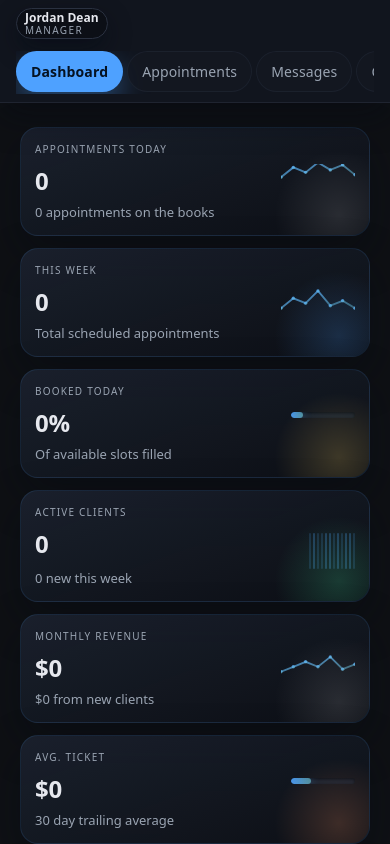
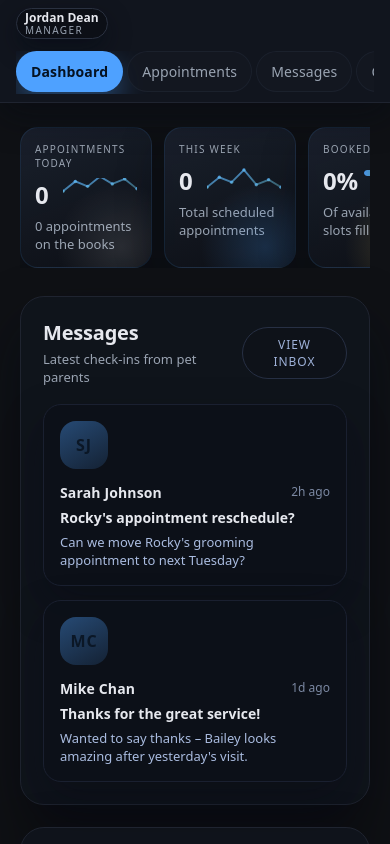
Before and after one commit to JimmysRanch/1030, a Next.js app: page / in a window 390 px wide. Shown: the top 844 px of the page. Built offline with nearby package versions, Linux system fonts and the light colour scheme.

Commit message:
Force dashboard widgets into single row

```diff
--- a/app/globals.css
+++ b/app/globals.css
@@ -67,7 +67,7 @@ button { font: inherit; color: inherit; }
 .metric-progress-track span { position:absolute; inset:0; border-radius:999px; background:linear-gradient(90deg, rgba(78,161,255,0.9), rgba(122,236,255,0.55)); box-shadow:0 0 10px rgba(78,161,255,0.45); }
 .dashboard { gap:32px; }
 .dashboard-stack { display:flex; flex-direction:column; gap:28px; }
-.dashboard-metrics { grid-template-columns:repeat(6, minmax(148px,1fr)); align-items:stretch; gap:12px; }
+.dashboard-metrics { grid-template-columns:repeat(6, minmax(132px,1fr)); align-items:stretch; gap:12px; overflow-x:auto; }
 .dashboard-metrics .metrics-card { padding:14px; gap:6px; }
 .dashboard-metrics .metrics-label { font-size:10px; }
 .dashboard-metrics .metrics-value { font-size:24px; }
@@ -114,12 +114,7 @@ button { font: inherit; color: inherit; }
   .dashboard-panels-row { grid-template-columns:1fr; }
 }
 
-@media (max-width: 1320px) {
-  .dashboard-metrics { grid-template-columns:repeat(3, minmax(0,1fr)); }
-}
-
 @media (max-width: 720px) {
-  .dashboard-metrics { grid-template-columns:1fr; }
   .message-item { flex-direction:column; }
   .message-header { align-items:flex-start; }
 }
```
